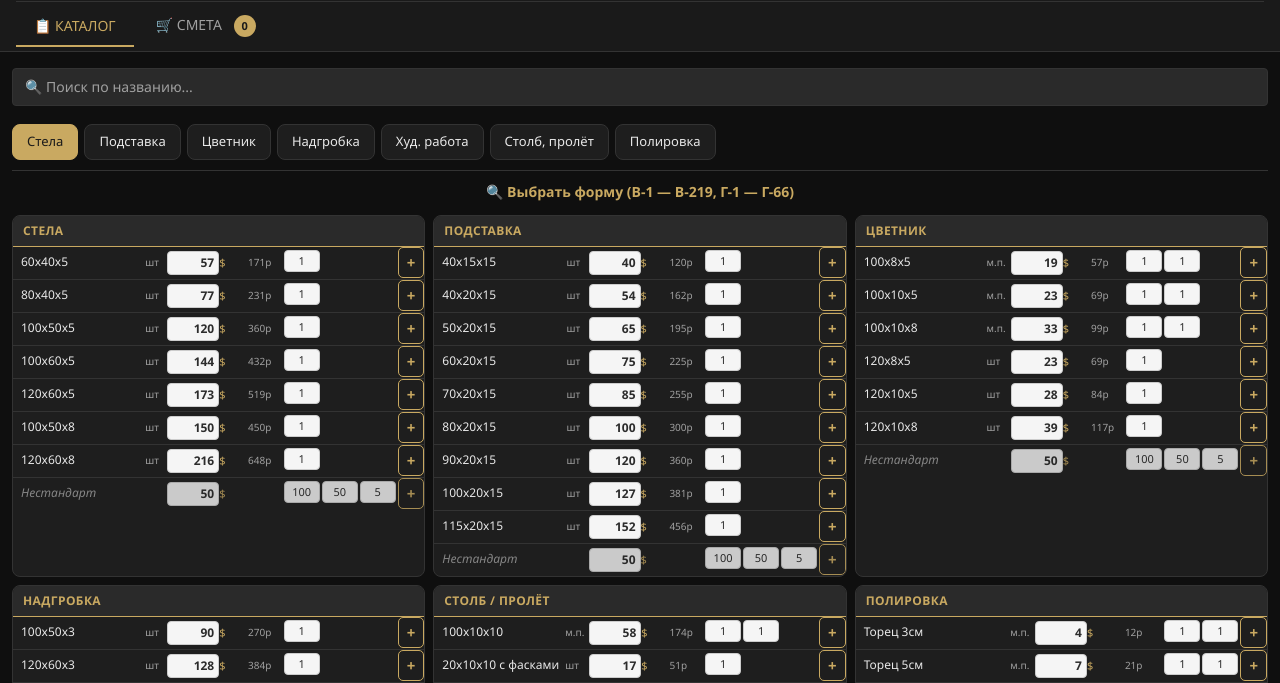
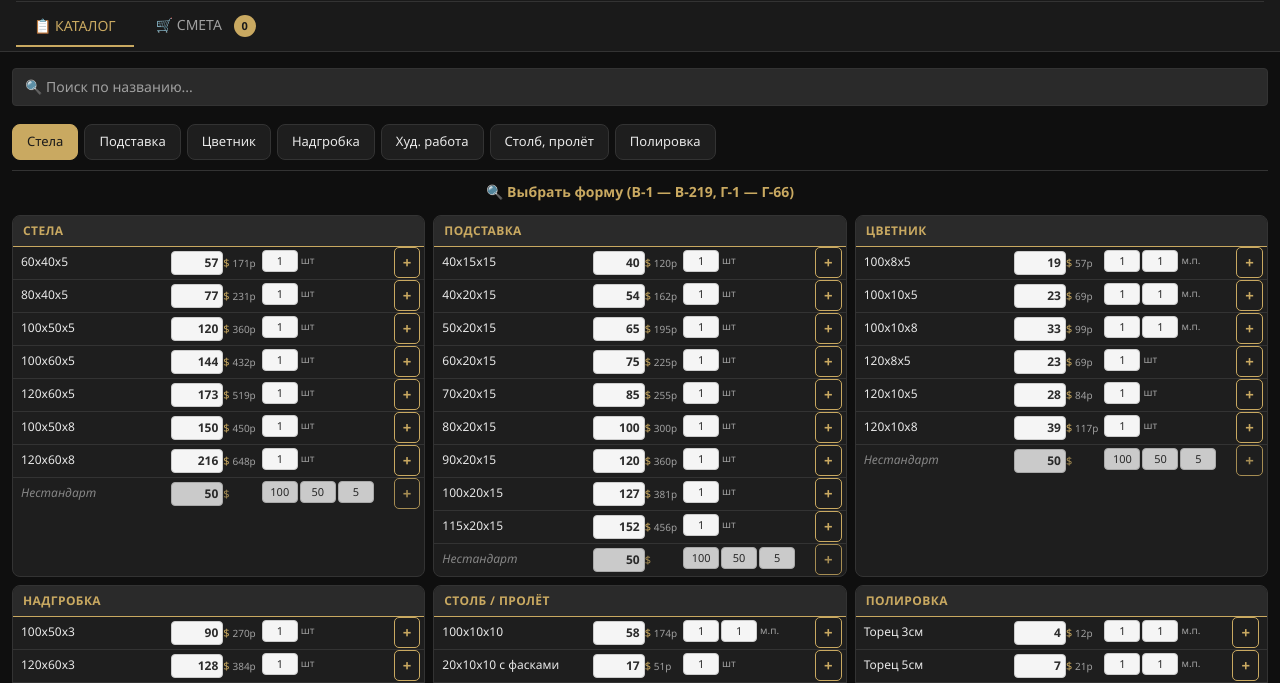
Before and after one commit to sashka240196/belgranit-smeta, a plain HTML site: page index.html in a window 1280 px wide. Shown: the part 95-778 px from the top of the page. Drawn offline with Linux system fonts and the light colour scheme.

Commit message:
Move unit next to qty, add rub after price

```diff
--- a/app.js
+++ b/app.js
@@ -391,17 +391,16 @@ function renderItems() {
     const rows = g.items.map(item => `
       <tr class="cat-row">
         <td class="cat-row-name">${item.name.replace(g.label.split(' ')[0] + ' ', '')}</td>
-        <td class="cat-row-unit">${item.unit}</td>
         <td class="cat-row-price">
           <input type="number" value="${item.price}" min="0" step="0.5"
             class="cat-price-inp"
             onchange="updateCatalogPrice('${item.name}', this.value)"
-            title="Изменить цену">$
+            title="Изменить цену">$&nbsp;<span class="cat-row-byr-inline">${(item.price * getRate()).toFixed(0)}р</span>
         </td>
-        <td class="cat-row-byr">${(item.price * getRate()).toFixed(0)}р</td>
         <td class="cat-row-qty">
           <input type="number" min="1" value="1" id="qty_${item.name}" class="cat-qty-inp" title="Кол-во">
           ${item.unit === 'м.п.' ? `<input type="number" min="0.1" step="0.1" value="1" id="meters_${item.name}" class="cat-qty-inp" title="м.п.">` : ''}
+          <span class="cat-unit-label">${item.unit}</span>
         </td>
         <td><button class="cat-add-btn" onclick='addToCartWithQty(${JSON.stringify(item)})'>+</button></td>
       </tr>
@@ -410,15 +409,13 @@ function renderItems() {
     const customRow = (g.hasCustom && !state.searchQuery) ? `
       <tr class="cat-row cat-custom-row">
         <td class="cat-row-name" style="font-style:italic;color:var(--text-light)">Нестандарт</td>
-        <td class="cat-row-unit"></td>
         <td class="cat-row-price">
           <input type="number" id="custom_price_${g.key}" value="50" step="0.5" class="cat-price-inp" title="Цена $">$
         </td>
-        <td></td>
         <td class="cat-row-qty" style="gap:2px">
-          <input type="number" id="custom_h_${g.key}" value="100" class="cat-qty-inp" title="В">
-          <input type="number" id="custom_w_${g.key}" value="50"  class="cat-qty-inp" title="Ш">
-          <input type="number" id="custom_t_${g.key}" value="5"   class="cat-qty-inp" title="Т">
+          <input type="number" id="custom_h_${g.key}" value="100" class="cat-qty-inp" title="В(см)">
+          <input type="number" id="custom_w_${g.key}" value="50"  class="cat-qty-inp" title="Ш(см)">
+          <input type="number" id="custom_t_${g.key}" value="5"   class="cat-qty-inp" title="Т(см)">
         </td>
         <td><button class="cat-add-btn" onclick="addCustomSizeFrom('${g.key}')">+</button></td>
       </tr>
--- a/styles.css
+++ b/styles.css
@@ -1295,3 +1295,21 @@ input[type="number"] {
   -moz-appearance: textfield;
   appearance: textfield;
 }
+
+/* Единица рядом с количеством, руб рядом с ценой */
+.cat-unit-label {
+  font-size: 10px;
+  color: var(--text-light);
+  white-space: nowrap;
+  margin-left: 1px;
+}
+
+.cat-row-byr-inline {
+  font-size: 10px;
+  color: var(--text-light);
+  white-space: nowrap;
+}
+
+/* Убираем старую отдельную колонку единицы */
+.cat-row-unit { display: none; }
+.cat-row-byr  { display: none; }
```
